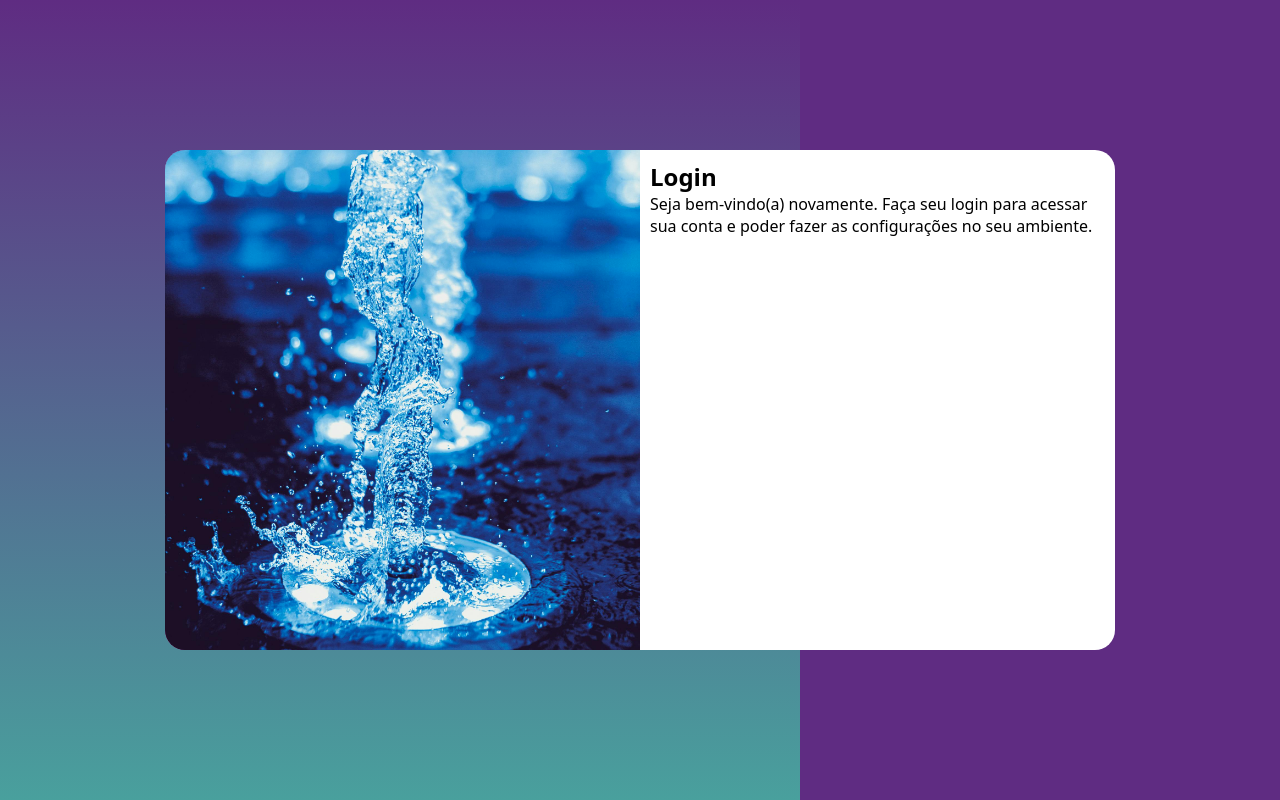
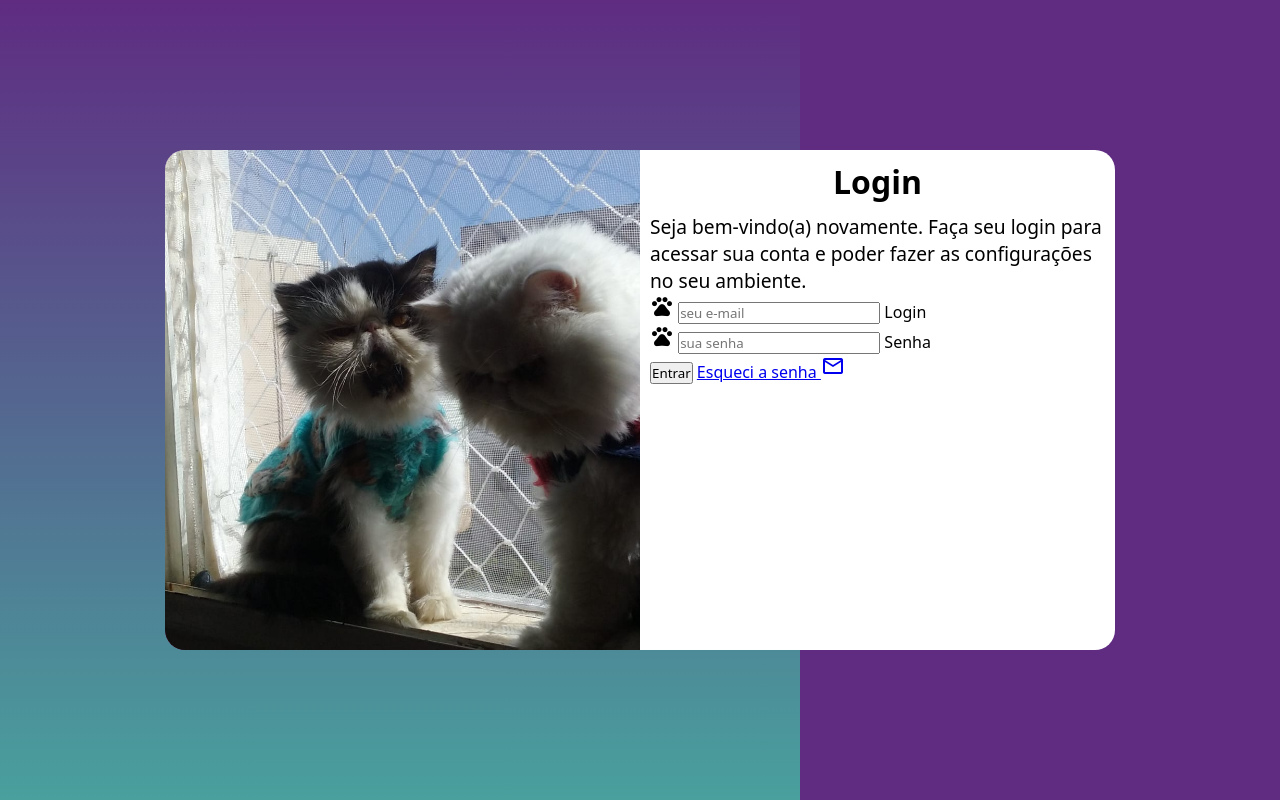
Before and after one commit to BarbaraCirillo777/projeto-login, a plain HTML site: page index.html in a window 1280 px wide. Drawn offline with nearby package versions, Linux system fonts and the light colour scheme.

Commit message:
Atualizado

```diff
--- a/estilos/media-query.css
+++ b/estilos/media-query.css
@@ -44,3 +44,11 @@ section#login > div#formulario {
     float: right;
     width: 50%;
 }
+
+div#formulario > h1 {
+    font-size: 2em;
+}
+
+div#formulario > p {
+    font-size: 1.2em;
+}
--- a/estilos/style.css
+++ b/estilos/style.css
@@ -41,7 +41,7 @@ section#login {
 
 section#login > div#imagem {
     display: block;
-    background: #5f2c82 url(../imagens/pexels-gabriel-peter-219375-719396\ \(1\).jpg) no-repeat;
+    background: #5f2c82 url(../imagens/Imagem\ do\ WhatsApp\ de\ 2024-08-19\ à\(s\)\ 20.17.54_8bb33a5f.jpg) no-repeat;
     background-size: cover;
     background-position: bottom center;
     height: 200px;
@@ -52,3 +52,12 @@ section#login > div#formulario {
     padding: 10px;
 
 }
+
+div#formulario > h1 {
+    text-align: center;
+    margin-bottom: 10px;
+}
+
+div#formulario > p {
+    font-size: 0.8em;
+}
--- a/index.html
+++ b/index.html
@@ -4,6 +4,7 @@
     <meta charset="UTF-8">
     <meta name="viewport" content="width=device-width, initial-scale=1.0">
     <title>Login</title>
+    <link rel="stylesheet" href="https://fonts.googleapis.com/css2?family=Material+Symbols+Outlined:opsz,wght,FILL,GRAD@20,400,0,0" />
     <link rel="stylesheet" href="estilos/style.css">
     <link rel="stylesheet" href="estilos/media-query.css">
 </head>
@@ -16,8 +17,28 @@
             <div id="formulario">
                 <h1>Login</h1>
                 <p>Seja bem-vindo(a) novamente. Faça seu login para acessar sua conta e poder fazer as configurações no seu ambiente.</p>
-                <form action="login.php" method="post">
 
+                <form action="login.php" method="post" autocomplete="on">
+                    <div class="campo">
+                        <i class="material-icons"><span class="material-symbols-outlined">
+                            pets
+                            </span></i>
+                        <input type="email" name="login" id="ilogin" placeholder="seu e-mail" autocomplete="email" required maxlength="30">
+                        <label for="ilogin">Login</label>
+                    </div>
+                    <div class="campo">
+                        <i class="material-icons"><span class="material-symbols-outlined">
+                            pets
+                            </span></i>
+                        <input type="password" name="senha" id="isenha" placeholder="sua senha" autocomplete="current-password" required minlength="8" maxlength="20">
+                        <label for="isenha">Senha</label>
+                    </div>
+                    <input type="submit" value="Entrar">
+                    <a href="esqueci.html">
+                        Esqueci a senha <i class="material-icons"><span class="material-symbols-outlined">
+                            mail
+                            </span></i>
+                    </a>
                 </form>
             </div>
         </section>
```
Also changed, not shown: imagens/Imagem do WhatsApp de 2024-08-19 à(s) 20.16.11_6285d7d2.jpg (added), imagens/Imagem do WhatsApp de 2024-08-19 à(s) 20.17.54_8bb33a5f.jpg (added).
